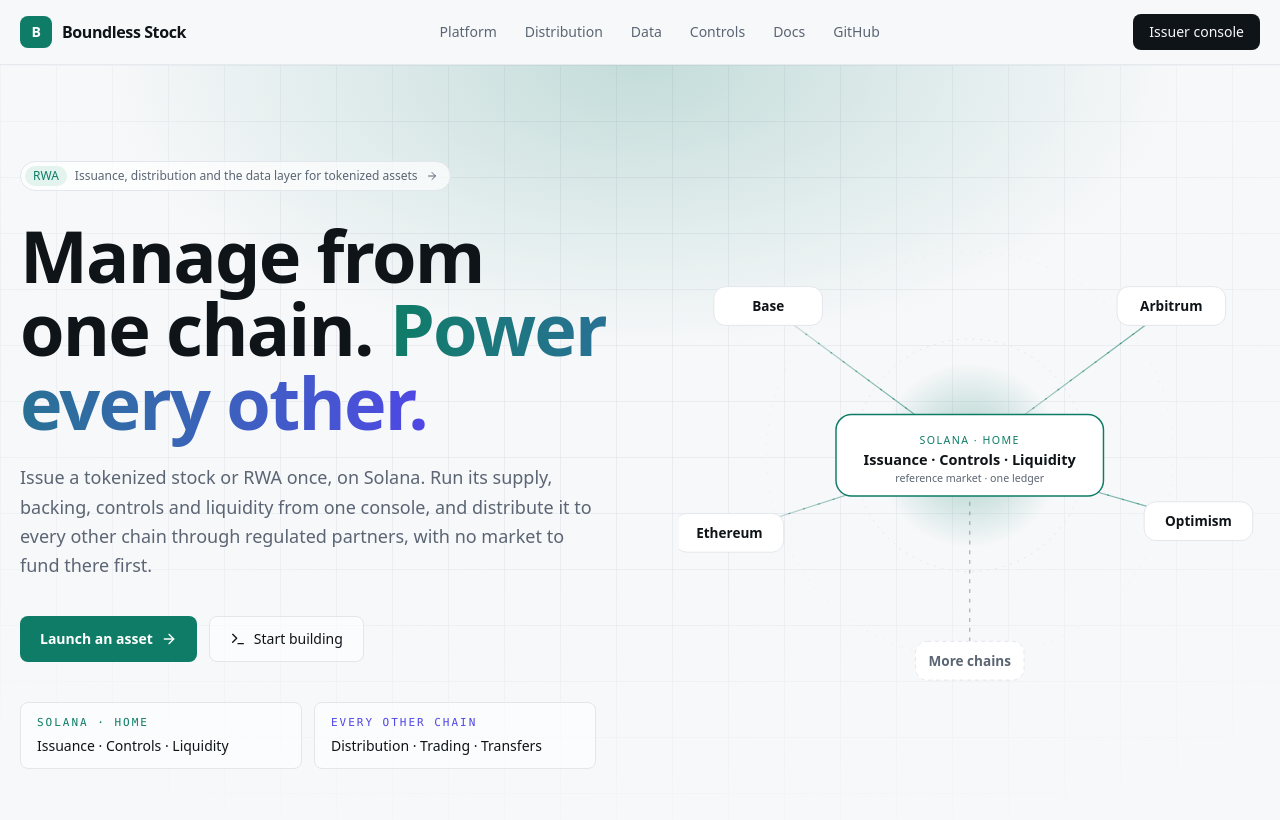
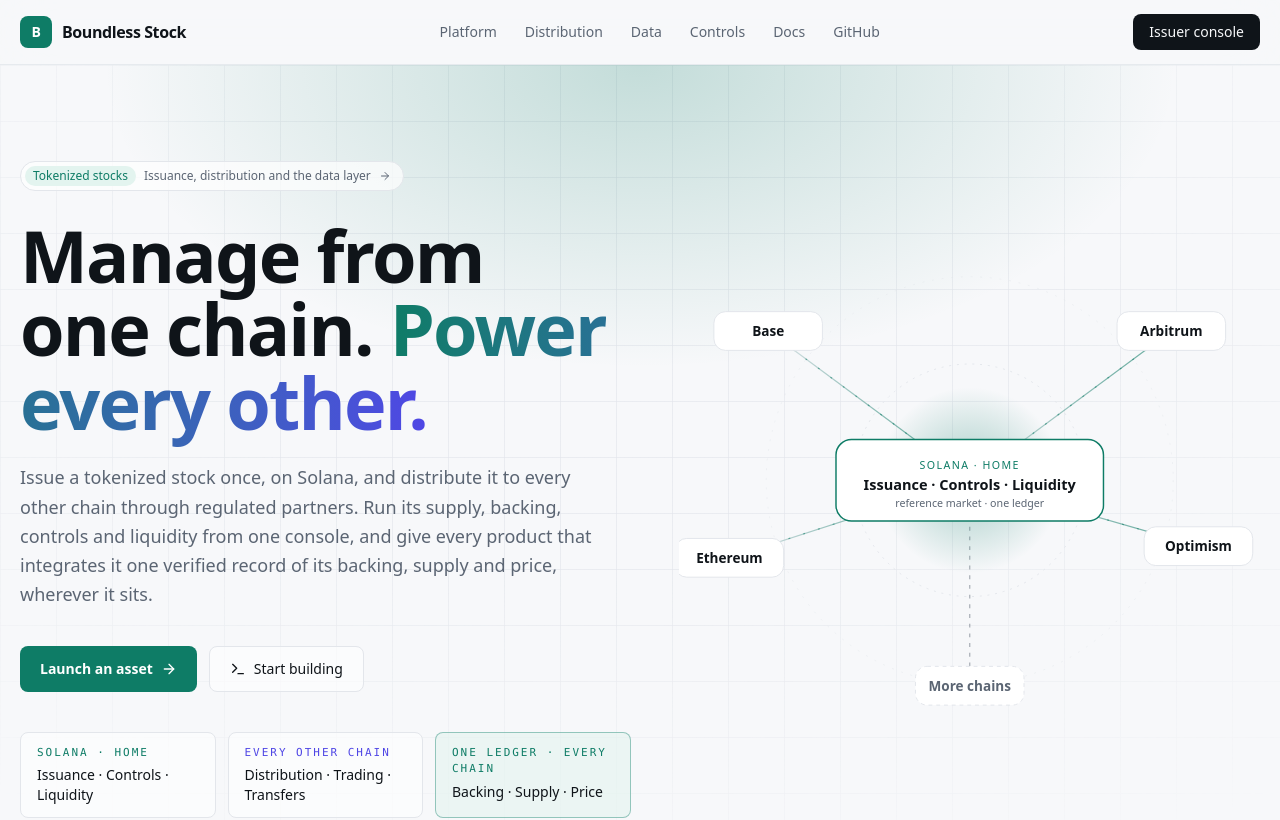
Before and after one commit to CredFluid/boundless-stock, a Next.js app in the folder apps/web/: page / in a window 1280 px wide. Shown: the top 820 px of the page. Built offline with nearby package versions, Linux system fonts and the light colour scheme.

Commit message:
Hero: tokenized stocks, and the data layer as the third pillar

```diff
--- a/apps/web/src/app/page.tsx
+++ b/apps/web/src/app/page.tsx
@@ -105,7 +105,7 @@
 ];
 
 const AUDIENCES = [
-  { icon: Building2, title: "Issuers and asset managers", body: "Issue a tokenized stock or RWA once, on Solana, or bring the token you already have. Choose the chains to distribute to, and run supply, backing and controls from one console.", cta: { href: "/app/launch", label: "Launch an asset" } },
+  { icon: Building2, title: "Issuers and asset managers", body: "Issue a tokenized stock once, on Solana, or bring the token you already have. Choose the chains to distribute to, and run supply, backing and controls from one console.", cta: { href: "/app/launch", label: "Launch an asset" } },
   { icon: Handshake, title: "Distribution partners", body: "Brokers, wallets and exchanges offer the asset to their verified users on the chains they use, earn a fee on every fill, and never source liquidity.", cta: { href: "#compliance", label: "See the partner model" } },
   { icon: FileCheck2, title: "Custodians and auditors", body: "See where every unit of the asset sits, on every chain and in transit, and check it against the shares held. Live, from chain state.", cta: { href: "/docs#reserves-api", label: "Check reserves through the API" } },
 ];
@@ -149,9 +149,9 @@
         <div className="glow absolute inset-0" aria-hidden />
         <div className="relative mx-auto grid max-w-7xl items-center gap-12 px-5 pt-16 pb-20 lg:grid-cols-[1.05fr_1fr] lg:pt-24 lg:pb-28">
           <div>
-            <a href="#platform" className="enter enter-1 inline-flex items-center gap-2 rounded-full border border-line bg-surface/70 py-1 pr-3 pl-1 text-xs text-muted hover:text-fg">
-              <span className="rounded-full bg-accent-soft px-2 py-0.5 font-medium text-accent">RWA</span>
-              Issuance, distribution and the data layer for tokenized assets
+            <a href="#data" className="enter enter-1 inline-flex items-center gap-2 rounded-full border border-line bg-surface/70 py-1 pr-3 pl-1 text-xs text-muted hover:text-fg">
+              <span className="rounded-full bg-accent-soft px-2 py-0.5 font-medium text-accent">Tokenized stocks</span>
+              Issuance, distribution and the data layer
               <ArrowRight size={12} aria-hidden />
             </a>
             <h1 className="enter enter-2 mt-7 text-5xl font-semibold leading-[1.02] tracking-tight text-balance md:text-7xl">
@@ -159,8 +159,9 @@
               <span className="text-shimmer bg-gradient-to-r from-accent via-evm to-accent bg-clip-text text-transparent">Power every other.</span>
             </h1>
             <p className="enter enter-3 mt-6 max-w-xl text-lg leading-relaxed text-muted">
-              Issue a tokenized stock or RWA once, on Solana. Run its supply, backing, controls and liquidity from one console,
-              and distribute it to every other chain through regulated partners, with no market to fund there first.
+              Issue a tokenized stock once, on Solana, and distribute it to every other chain through regulated partners. Run
+              its supply, backing, controls and liquidity from one console, and give every product that integrates it one
+              verified record of its backing, supply and price, wherever it sits.
             </p>
             <div className="enter enter-4 mt-9 flex flex-wrap gap-3">
               <Link href="/app/launch" className="inline-flex items-center gap-2 rounded-lg bg-accent px-5 py-3 text-sm font-semibold text-accent-contrast hover:opacity-90">
@@ -170,7 +171,7 @@
                 <Terminal size={16} aria-hidden /> Start building
               </a>
             </div>
-            <div className="enter enter-5 mt-10 grid max-w-xl gap-3 sm:grid-cols-2">
+            <div className="enter enter-5 mt-10 grid max-w-2xl gap-3 sm:grid-cols-3">
               <div className="rounded-lg border border-line bg-surface/60 px-4 py-3">
                 <div className="font-mono text-[11px] uppercase tracking-[0.18em] text-accent">Solana · home</div>
                 <div className="mt-1 text-sm">Issuance · Controls · Liquidity</div>
@@ -179,6 +180,10 @@
                 <div className="font-mono text-[11px] uppercase tracking-[0.18em] text-evm">Every other chain</div>
                 <div className="mt-1 text-sm">Distribution · Trading · Transfers</div>
               </div>
+              <a href="#data" className="rounded-lg border border-accent/40 bg-accent-soft/60 px-4 py-3 hover:border-accent">
+                <div className="font-mono text-[11px] uppercase tracking-[0.18em] text-accent">One ledger · every chain</div>
+                <div className="mt-1 text-sm">Backing · Supply · Price</div>
+              </a>
             </div>
           </div>
           <div className="enter enter-3 relative">
```
